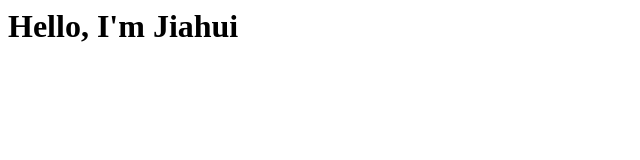
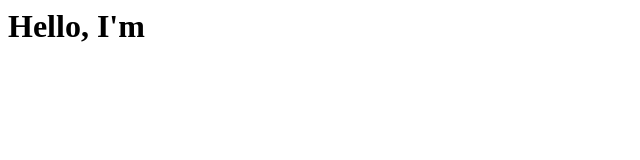
Before and after one commit to qlghmz/my-resume, a plain HTML site: page en/index.html in a window 1280 px wide. Shown: the whole page, without its empty margins (0-640 px from the left). Drawn offline with Linux system fonts and the light colour scheme.

```diff
--- a/en/index.html
+++ b/en/index.html
@@ -1 +1 @@
-<h1>Hello, I'm Jiahui</h1>
+<h1>Hello, I'm</h1>
```
Also changed, not shown: zh/index.html (+1 -1 lines).
